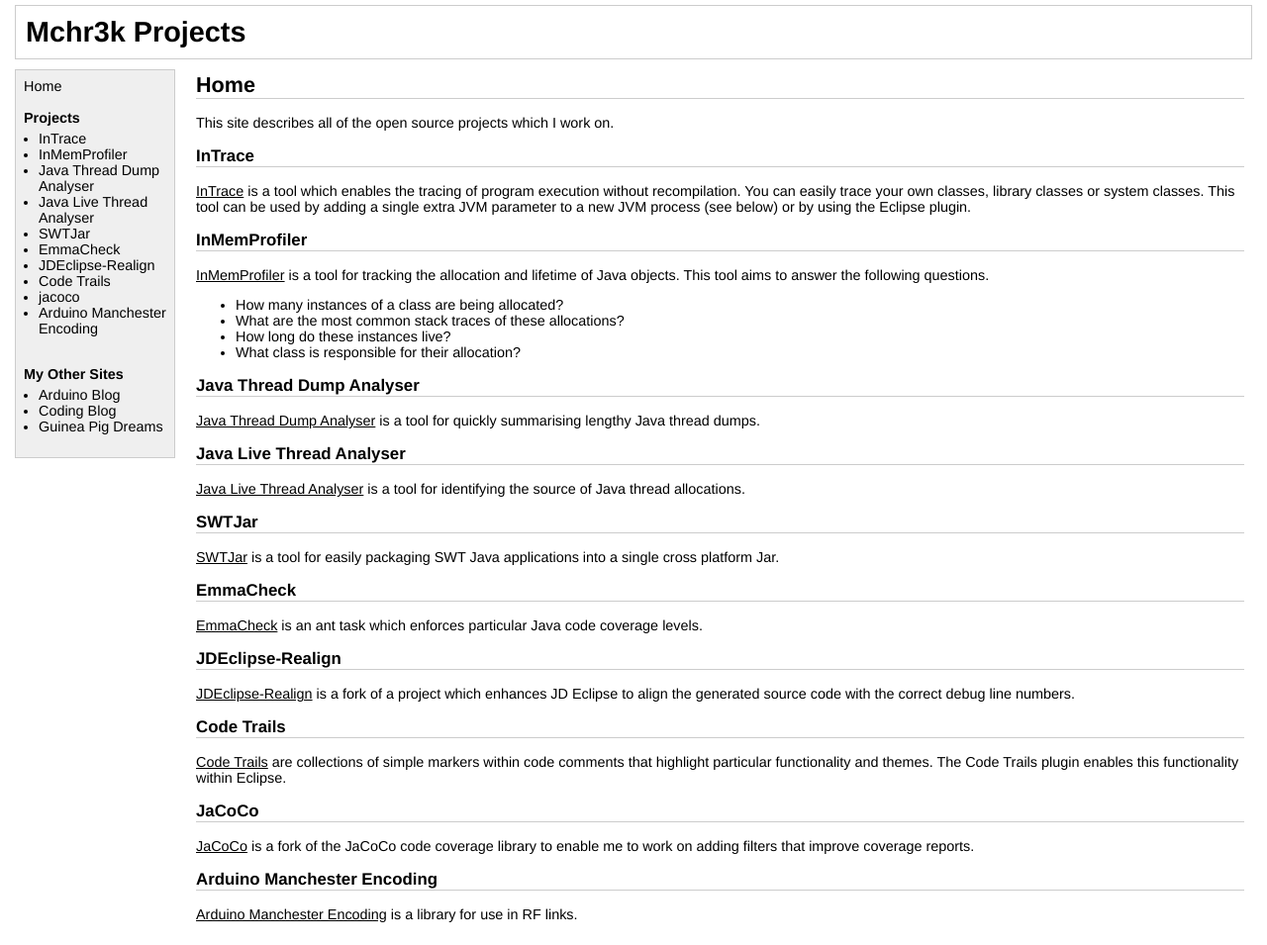
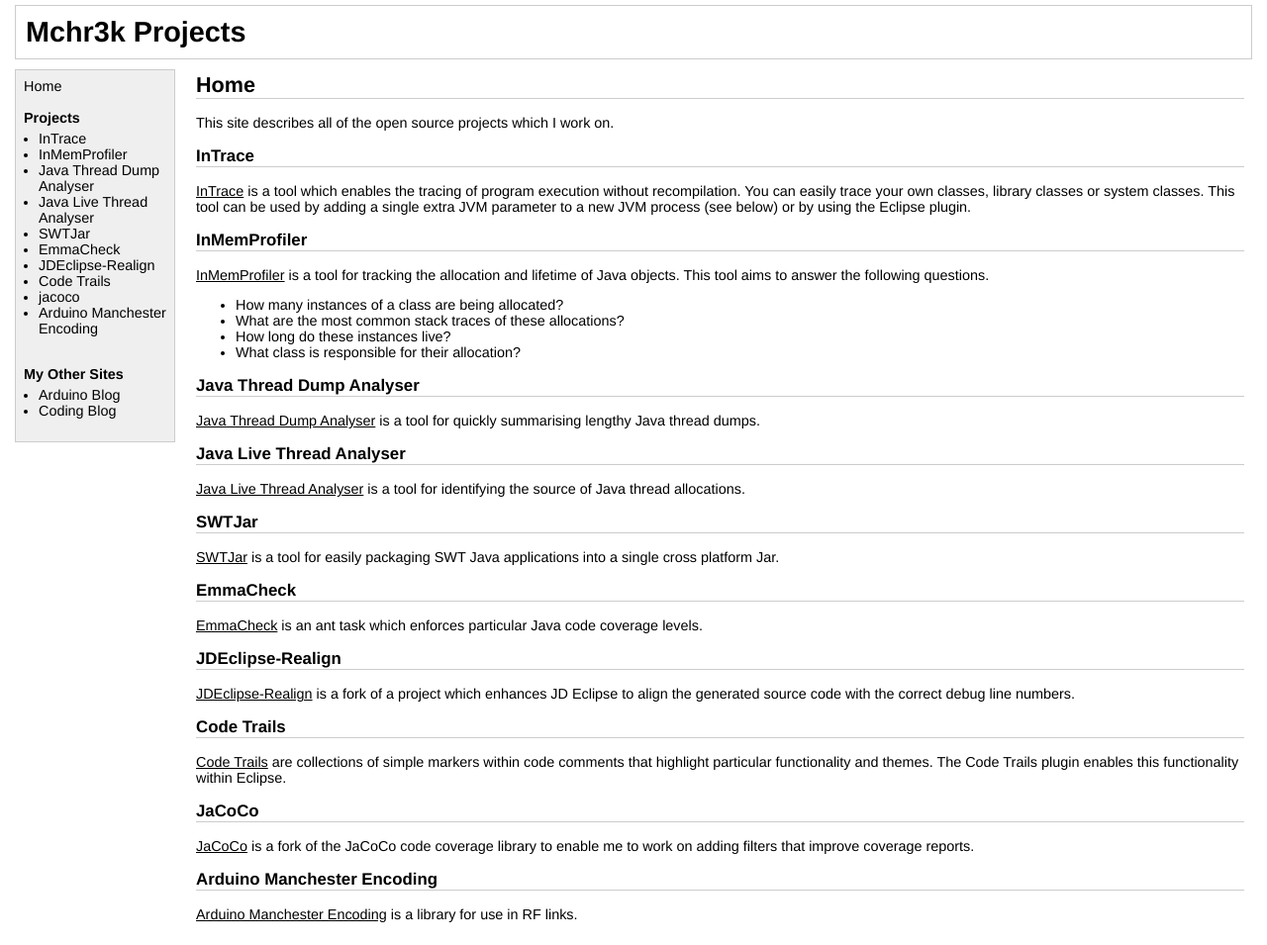
Before and after one commit to mchr3k/mchr3k.github.com, a Jekyll site: the page built from index.html, in a window 1280 px wide. Shown: the whole page at 99% size. Built offline with Jekyll 4.4.1, drawn with Linux system fonts in a browser that asks for light colours.

Commit message:
Remove guineapigdreams link

```diff
--- a/_layouts/default.html
+++ b/_layouts/default.html
@@ -60,7 +60,6 @@
 <ul class="nav">
 <li><a href="http://mchr3k-arduino.blogspot.com/">Arduino Blog</a>
 <li><a href="http://mchr3k-coding.blogspot.co.uk/">Coding Blog</a>
-<li><a href="http://www.guineapigdreams.co.uk/">Guinea Pig Dreams</a>
 </ul>
 </div>
 
```
